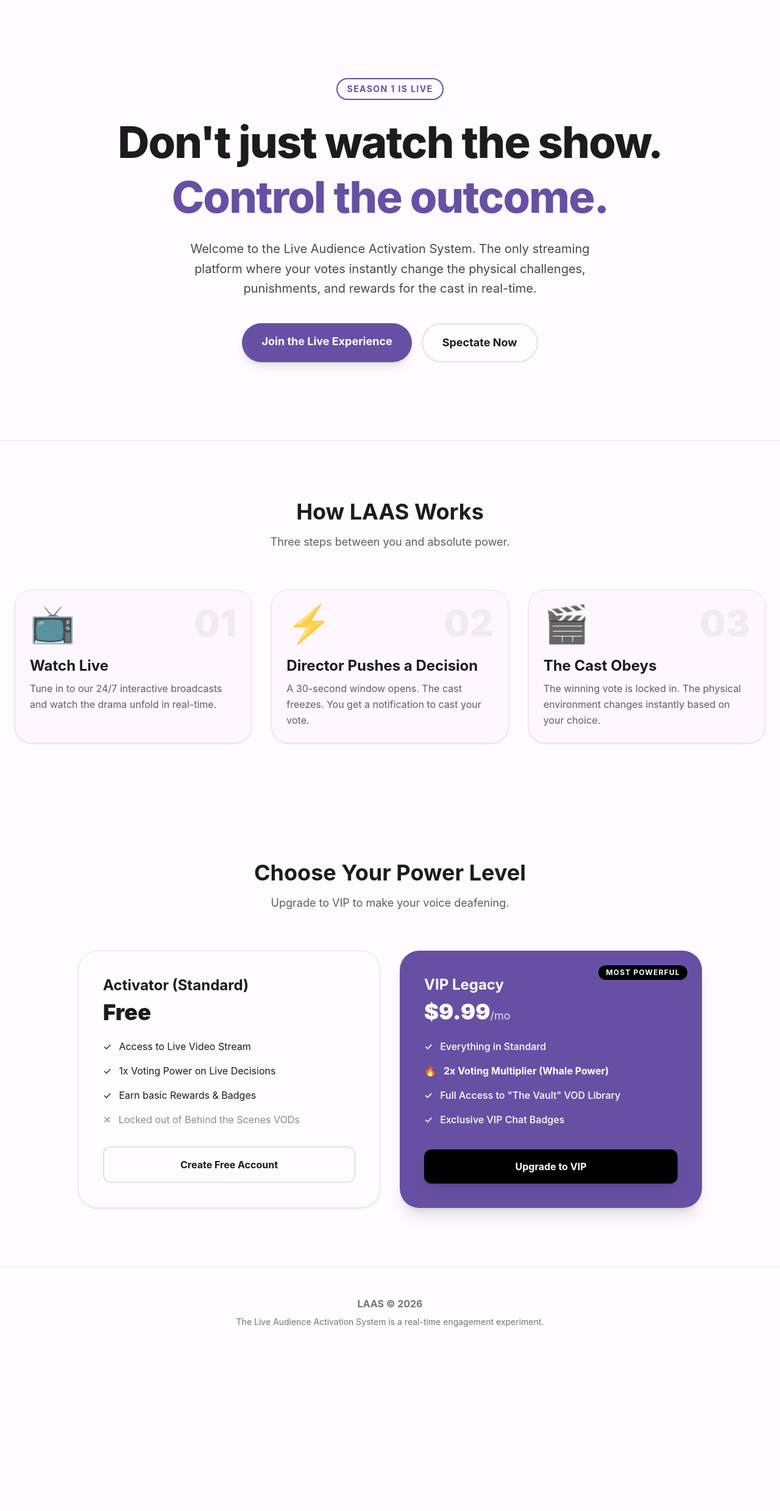
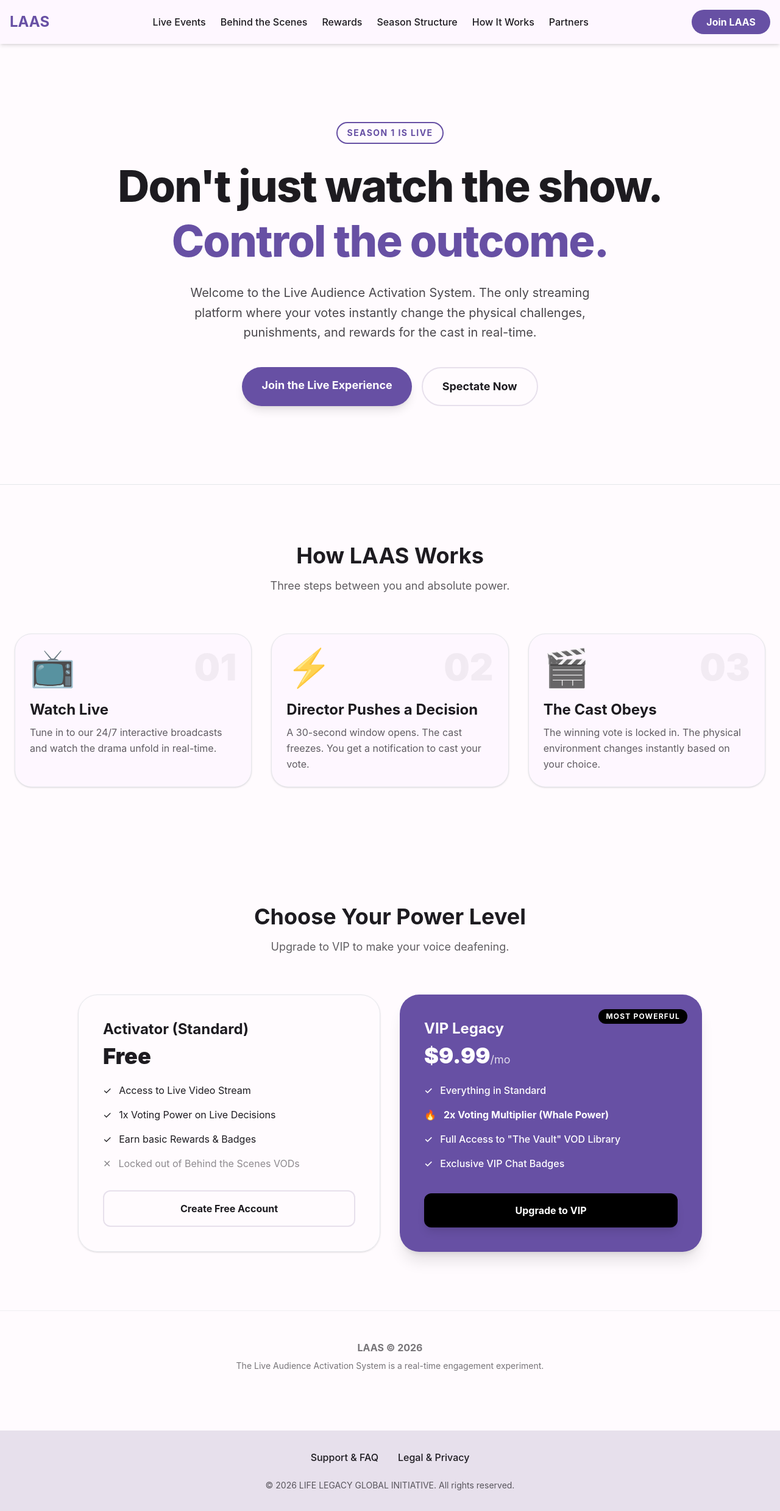
Before and after one commit to owaisraza10/Live-Audience-Activation-System---LAAS, a Next.js app: page / in a window 1280 px wide. Shown: the whole page at 61% size. Before the commit the page ends 2226 px from the top, so only its background shows below. Built offline with nearby package versions, Linux system fonts and the light colour scheme.

Commit message:
Fix layout typescript error

```diff
--- a/app/layout.tsx
+++ b/app/layout.tsx
@@ -1,17 +1,23 @@
 import './globals.css';
 import Navbar from '../components/Navbar';
 import Footer from '../components/Footer';
+import type { ReactNode } from 'react';
 
 export const metadata = {
   title: 'LAAS | Live Audience Activation System',
   description: 'Integrated Human Development & Behavioral Intelligence Platform',
 };
 
-export default function RootLayout({ children }: { children: React.ReactNode }) {
+export default function RootLayout({ children }: { children: ReactNode }) {
   return (
     <html lang="en">
       <body style={{ backgroundColor: 'var(--m3-background)', color: 'var(--m3-on-surface)' }}>
-        {children}
+        <Navbar />
+        {/* The 'children' prop represents whatever page the user is currently on */}
+        <main className="min-h-screen">
+          {children}
+        </main>
+        <Footer />
       </body>
     </html>
   );
```
